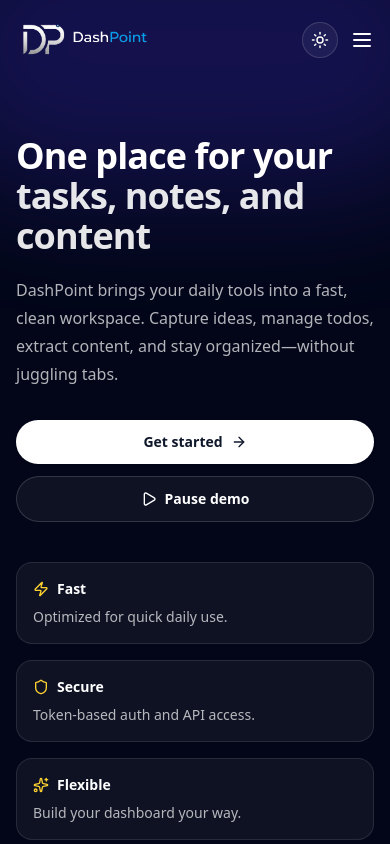
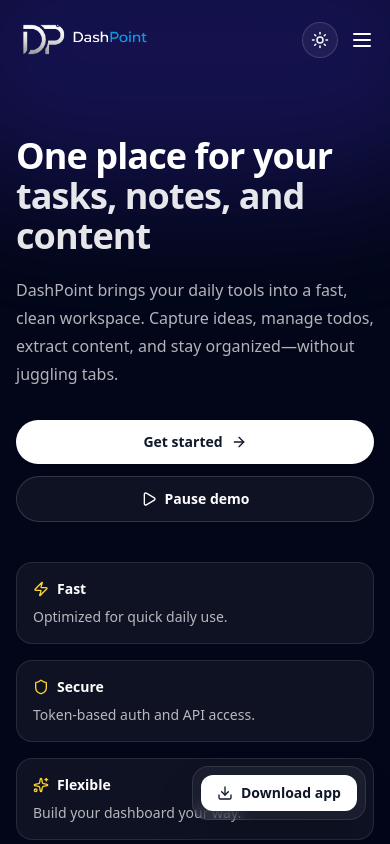
Before and after one commit to amansinghnishad/DashPoint, a React (Vite) app in the folder client/: page / in a window 390 px wide. Shown: the top 844 px of the page. Built offline with nearby package versions, Linux system fonts and the light colour scheme; no server answers.

Commit message:
feat: add FloatingInstallDownloadButtons component for PWA installation prompts

```diff
--- a/client/src/components/Navbars/SideBar.jsx
+++ b/client/src/components/Navbars/SideBar.jsx
@@ -16,25 +16,6 @@ import {
 import { useMemo, useState } from "react";
 import { useAuth } from "../../context/AuthContext";
 import useTheme from "../../hooks/useTheme";
-import { usePWA } from "../../hooks/usePWA";
-
-const InstallButton = ({ compact, className = "" }) => {
-  const { isInstallable, isInstalled, installApp } = usePWA();
-
-  if (isInstalled || !isInstallable) return null;
-
-  return (
-    <button
-      type="button"
-      onClick={installApp}
-      className={`dp-btn-secondary inline-flex items-center justify-center rounded-xl px-3 py-2 text-sm font-semibold transition-colors ${
-        compact ? "w-full" : "w-full"
-      } ${className}`}
-    >
-      Install
-    </button>
-  );
-};
 
 export const SideBar = ({
   activeTab,
@@ -189,17 +170,6 @@ export const SideBar = ({
                   Notifications
                 </span>
               </button>
-
-              <div className="mb-2">
-                <InstallButton
-                  compact={!isExpanded}
-                  className={
-                    isExpanded
-                      ? "w-full justify-center"
-                      : "lg:w-12 lg:h-12 lg:p-0 lg:mx-auto lg:justify-center"
-                  }
-                />
-              </div>
 
               <button
                 type="button"
--- /dev/null
+++ b/client/src/components/PWAStatus/FloatingInstallDownloadButtons.jsx
@@ -0,0 +1,56 @@
+import { Download } from "lucide-react";
+import { usePWA } from "../../hooks/usePWA";
+import { useToast } from "../../hooks/useToast";
+
+export default function FloatingInstallDownloadButtons() {
+  const { isInstallable, isInstalled, installApp } = usePWA();
+  const toast = useToast();
+
+  const isIOS = () => {
+    if (typeof navigator === "undefined") return false;
+    // iPadOS 13+ may report as Mac; touch points help distinguish.
+    const ua = navigator.userAgent || "";
+    const iOSDevice = /iPad|iPhone|iPod/i.test(ua);
+    const iPadOS = /Macintosh/i.test(ua) && navigator.maxTouchPoints > 1;
+    return iOSDevice || iPadOS;
+  };
+
+  const onClick = () => {
+    if (isInstalled) {
+      toast.info("DashPoint is already installed.");
+      return;
+    }
+
+    if (!isInstallable) {
+      if (isIOS()) {
+        toast.info(
+          "On iPhone/iPad: tap Share → Add to Home Screen to install."
+        );
+      } else {
+        toast.info(
+          "Install prompt isn’t available yet. Use the browser menu (⋯) → Install app. If you’re on a non-HTTPS URL (or a network IP), install won’t show until you deploy to HTTPS."
+        );
+      }
+      return;
+    }
+
+    installApp();
+  };
+
+  // Keep the footprint small and avoid blocking content interactions.
+  // Container is pointer-events-none; buttons re-enable pointer events.
+  return (
+    <div className="fixed bottom-6 right-6 z-[60] pointer-events-none">
+      <div className="pointer-events-auto dp-surface dp-border rounded-2xl border p-2 shadow-2xl backdrop-blur-sm">
+        <button
+          type="button"
+          onClick={onClick}
+          className="dp-btn-primary inline-flex items-center justify-center gap-2 rounded-xl px-4 py-2 text-sm font-semibold transition-colors"
+        >
+          <Download size={16} />
+          Download app
+        </button>
+      </div>
+    </div>
+  );
+}
--- a/client/src/pages/dashboard/Dashboard.jsx
+++ b/client/src/pages/dashboard/Dashboard.jsx
@@ -5,6 +5,7 @@ import { SideBar } from "../../components/Navbars/SideBar";
 import Modal from "../../components/Modals/Modal";
 
 import WidgetsLayout from "../../layouts/Dashboard/Widgets.layout";
+import FloatingInstallDownloadButtons from "../../components/PWAStatus/FloatingInstallDownloadButtons";
 
 import CollectionsHome from "./Home/CollectionsHome";
 import CollectionView from "./Collection/CollectionView";
@@ -168,6 +169,8 @@ export default function Dashboard() {
       </Modal>
 
       <WidgetsLayout open={widgetsOpen} onClose={() => setWidgetsOpen(false)} />
+
+      <FloatingInstallDownloadButtons />
     </div>
   );
 }
--- a/client/src/pages/landing/LandingPage.jsx
+++ b/client/src/pages/landing/LandingPage.jsx
@@ -4,6 +4,7 @@ import HeroSection from "./sections/HeroSection";
 import FeaturesSection from "./sections/FeaturesSection";
 import ShowcaseSection from "./sections/ShowcaseSection";
 import PricingSection from "./sections/PricingSection";
+import FloatingInstallDownloadButtons from "../../components/PWAStatus/FloatingInstallDownloadButtons";
 
 export default function LandingPage() {
   return (
@@ -16,6 +17,8 @@ export default function LandingPage() {
         <PricingSection />
       </main>
       <Footer />
+
+      <FloatingInstallDownloadButtons />
     </div>
   );
 }
```
